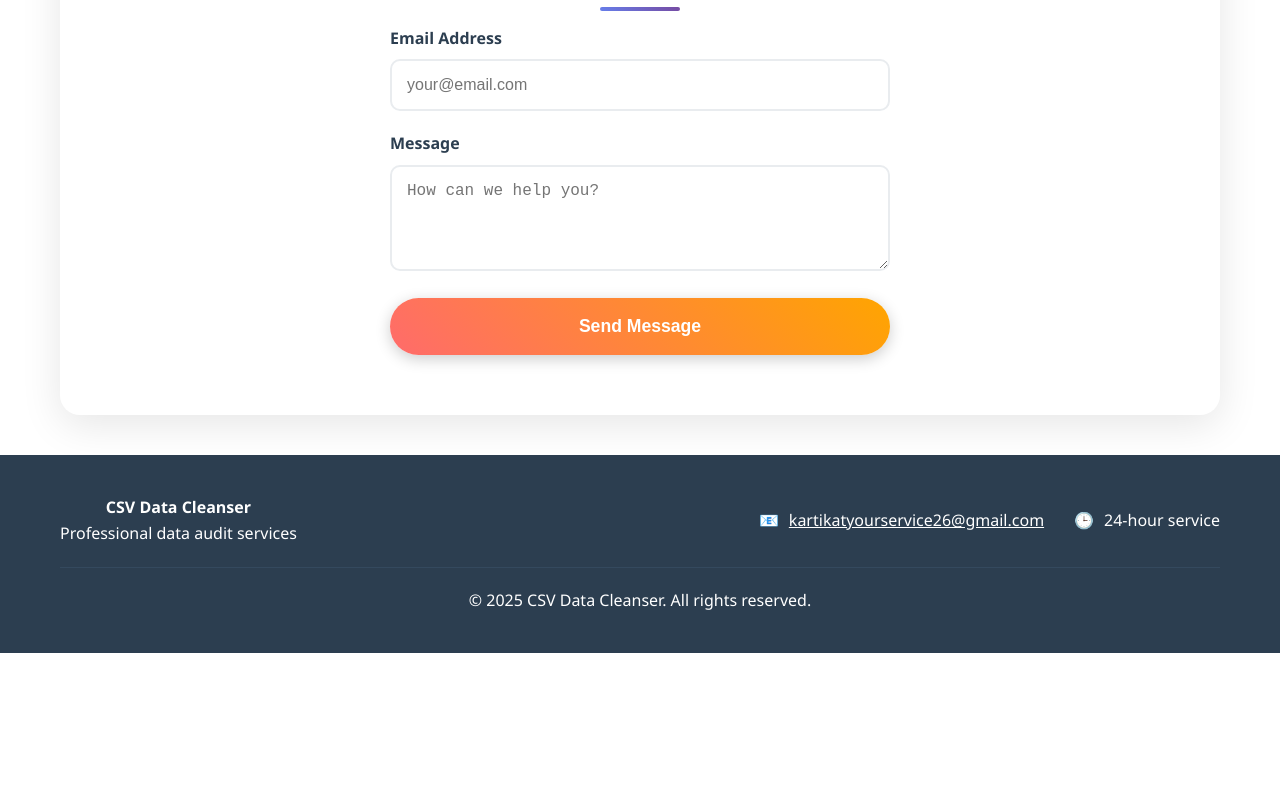
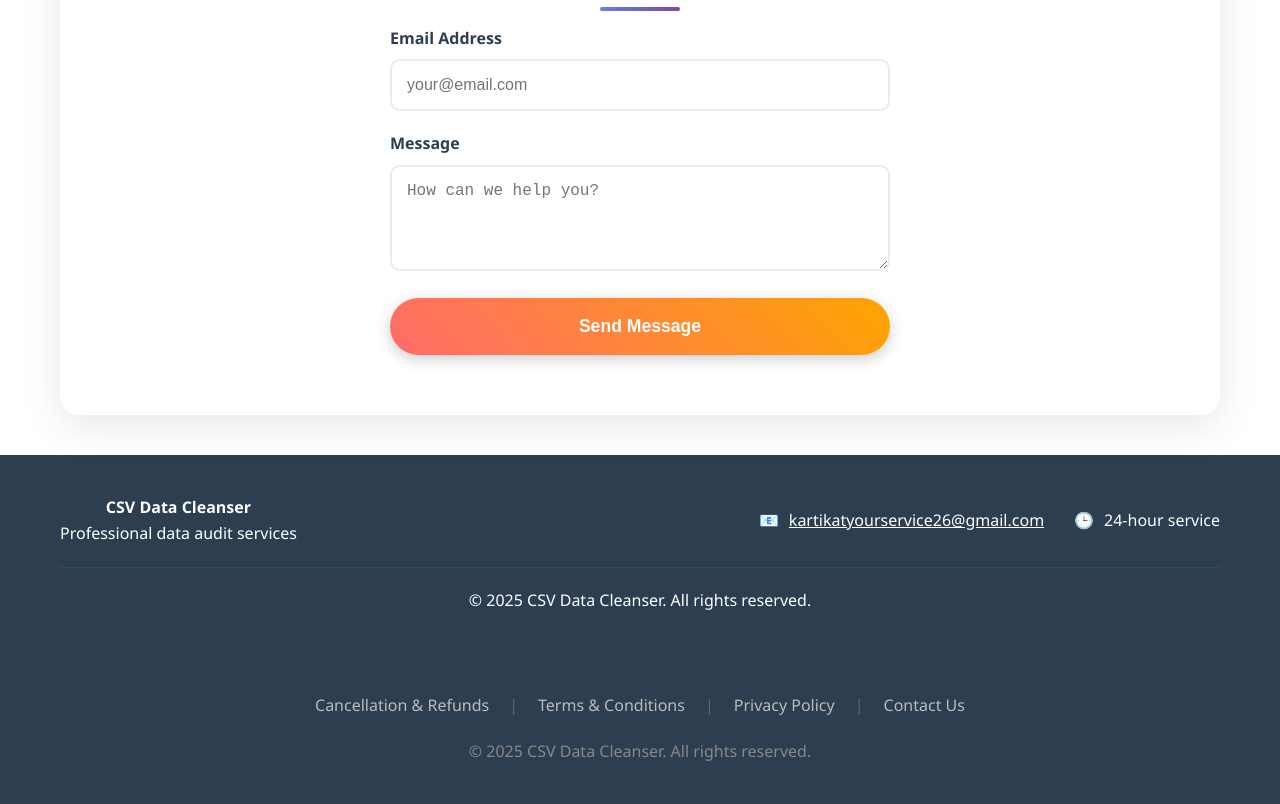
Before and after one commit to Karthikeya4u/csv-cleanser, a plain HTML site: page index.html in a window 1280 px wide. Shown: the part 3208-4012 px from the top of the page. Before the commit the page ends 3861 px from the top, so only its background shows below. Drawn offline with Linux system fonts and the light colour scheme.

Commit message:
Update index.html
Signed-off-by: Karthikeya4u <fourdoormorewhore.26@gmail.com>

```diff
--- a/index.html
+++ b/index.html
@@ -763,5 +763,21 @@
             }
         }
     </script>
+
+    <footer style="background: #2c3e50; color: white; text-align: center; padding: 40px 0;">
+  <div class="container">
+    <div class="footer-links" style="display: flex; gap: 20px; justify-content: center; flex-wrap: wrap;">
+      <a href="https://merchant.razorpay.com/policy/RKUtv9jspvu7rQ/refund" target="_blank" style="color: #bbb; text-decoration: none;">Cancellation &amp; Refunds</a>
+      <span style="color: #666;">|</span>
+      <a href="https://merchant.razorpay.com/policy/RKUtv9jspvu7rQ/terms" target="_blank" style="color: #bbb; text-decoration: none;">Terms &amp; Conditions</a>
+      <span style="color: #666;">|</span>
+      <a href="https://merchant.razorpay.com/policy/RKUtv9jspvu7rQ/privacy" target="_blank" style="color: #bbb; text-decoration: none;">Privacy Policy</a>
+      <span style="color: #666;">|</span>
+      <a href="https://merchant.razorpay.com/policy/RKUtv9jspvu7rQ/contact" target="_blank" style="color: #bbb; text-decoration: none;">Contact Us</a>
+    </div>
+    <p style="margin-top: 20px; color: #888;">&copy; 2025 CSV Data Cleanser. All rights reserved.</p>
+  </div>
+    </footer>
+
 </body>
 </html>
```
